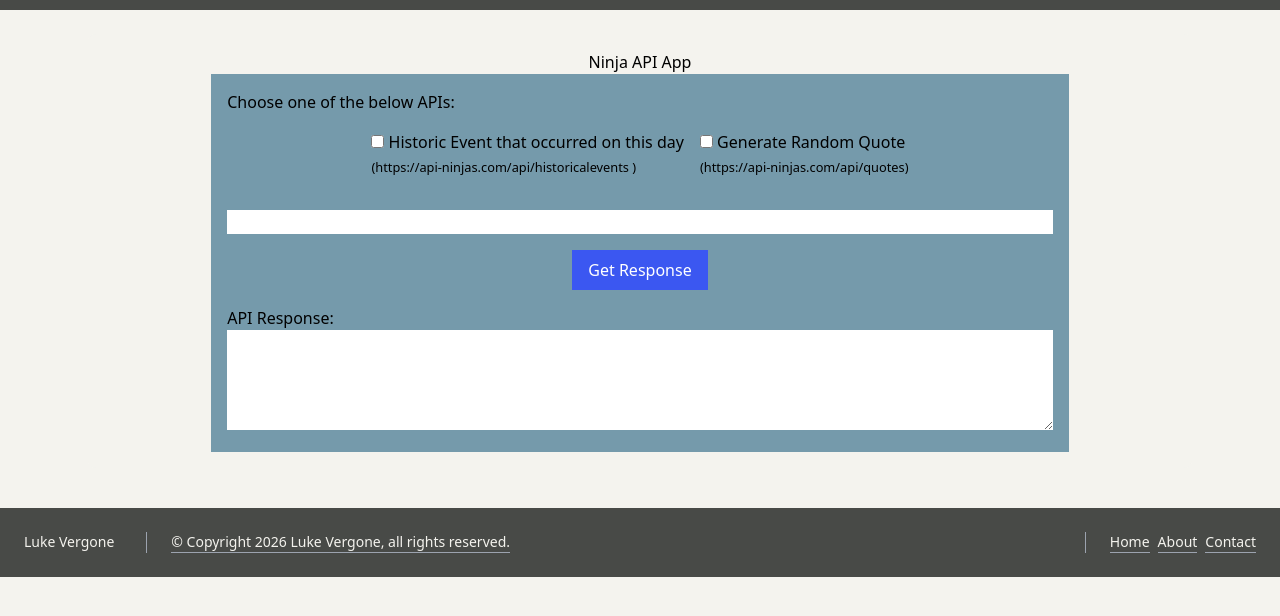
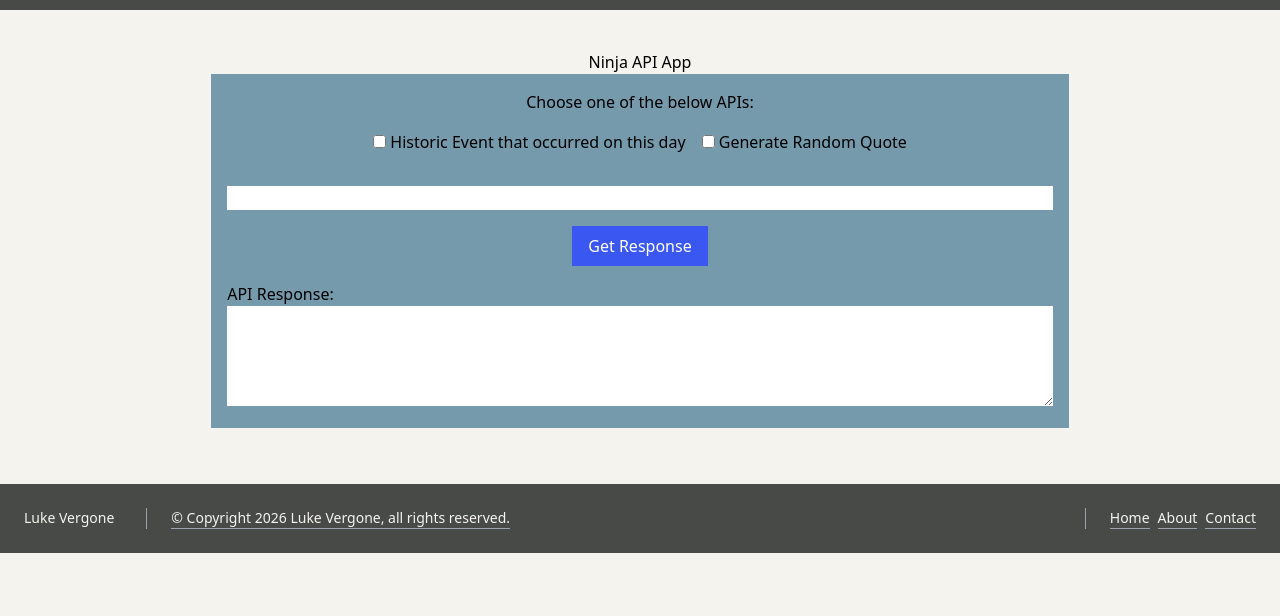
Before and after one commit to LukeVergone/my-portfolio, a plain HTML site: page mywork.html in a window 1280 px wide. Shown: the part 118-734 px from the top of the page. Drawn offline with Linux system fonts and the light colour scheme.

Commit message:
Fix(Project): Fix background tile sizing for Ninja API Demonstation page.

```diff
--- a/mywork.html
+++ b/mywork.html
@@ -72,18 +72,16 @@
         <h2>Ninja API App</h2>
 
         <form class="api-form">
-          <h3>Choose one of the below APIs:</h3>
+          <h3 class="centered">Choose one of the below APIs:</h3>
           <div class="checkbox-selection">
             <label>
               <input type="checkbox" id="historicEvent" name="Historic Event" />
-              Historic Event that occurred on this day<br />
-              <small>(https://api-ninjas.com/api/historicalevents )</small>
+              Historic Event that occurred on this day
             </label>
 
             <label>
               <input type="checkbox" id="randomQuote" name="Random Quote" />
-              Generate Random Quote <br />
-              <small>(https://api-ninjas.com/api/quotes)</small>
+              Generate Random Quote
             </label>
           </div>
 
```
Also changed, not shown: assets/css/site.css.
